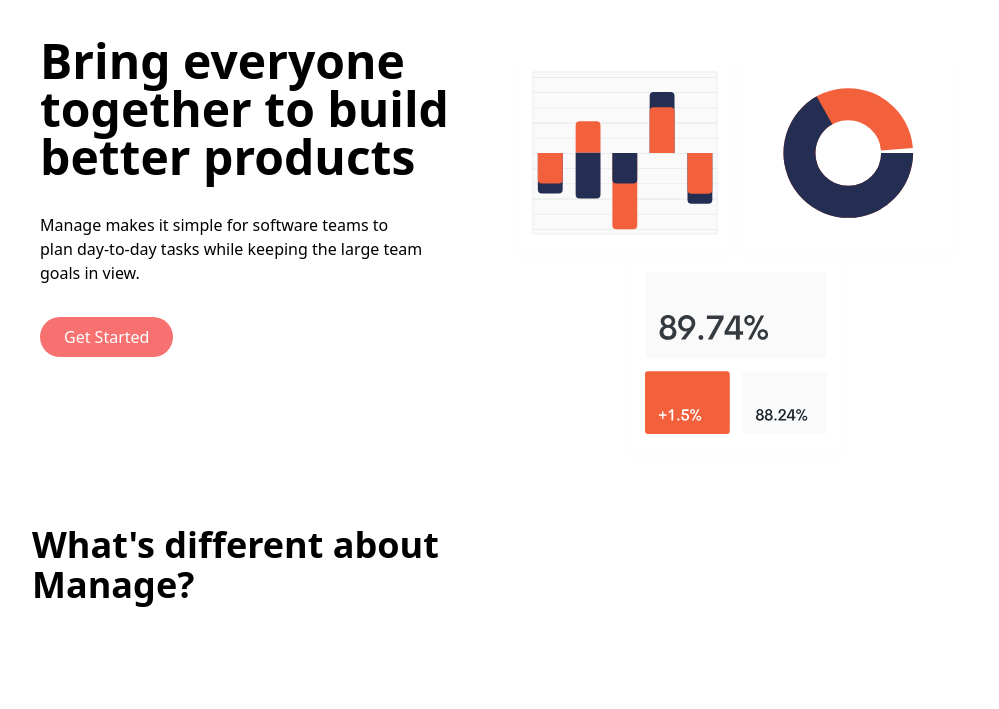
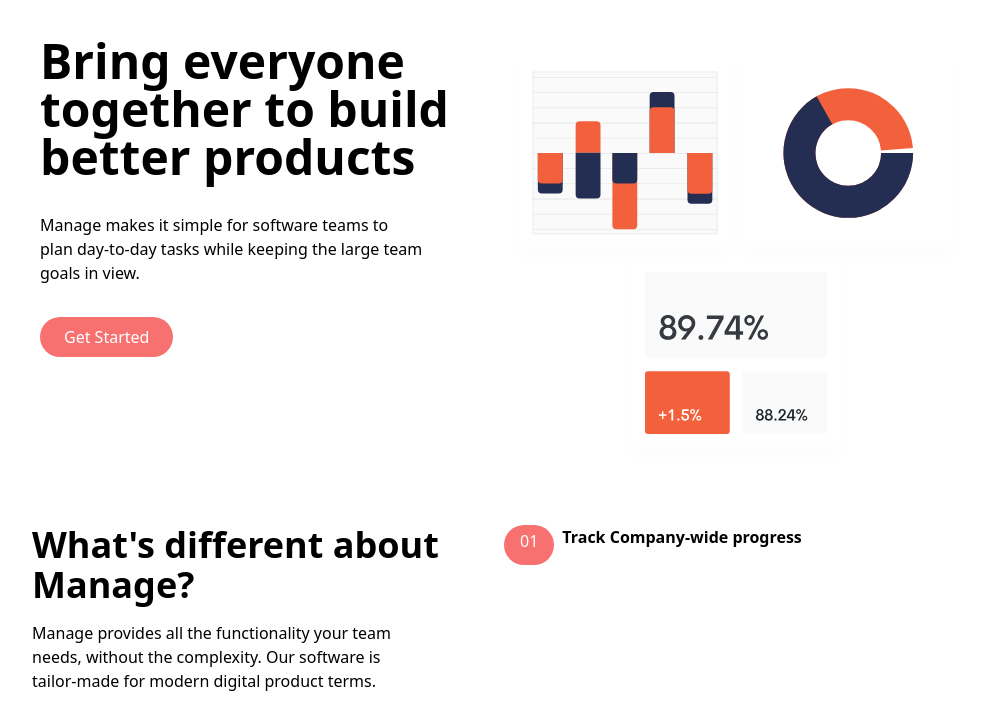
Before and after one commit to mofachhalhossain/Tailwind, a website: page index.html in a window 1280 px wide. Shown: the part 91-800 px from the top of the page, without its empty margins (136-1135 px from the left). Drawn offline with Linux system fonts and the light colour scheme.

Commit message:
small change

```diff
--- a/index.html
+++ b/index.html
@@ -51,12 +51,31 @@
     <section id="features">
         <div class="container flex flex-col px-4 mx-auto mt-10 space-y-12 md:space-y-0 md:flex-row">
             <!-- Left Item -->
-            <div class="flex flex-col space-y-12 md:w-1/2">
+            <div class="flex flex-col space-y-4 md:w-1/2">
                 <h2 class="max-w-md text-4xl font-bold text-center md:text-left">
                     What's different about Manage?
                 </h2>
+                <p class="max-w-sm text-center text-black-400 md:text-left">
+                    Manage provides all the functionality your team needs, without the complexity. Our software is tailor-made for modern digital product terms.
+                </p>
             </div>
             <!-- Right Item -->
+            <div class="flex flex-col space-y-8 md:w-1/2">
+                <!-- item 1 -->
+                <div class="flex flex-col space-y-3 md:space-y-0 md:space-x-6 md:flex-row">
+                    <!-- Heading -->
+                    <div class="rounded-l-full bg-red-200 md:bg-transparent">
+                        <div class="flex item-center space-x-2">
+                            <div class="px-4 py-2 text-white rounded-full md:py-1 bg-red-400">
+                                01
+                            </div>
+                            <h3 class="text-base font-bold md:mb-4">
+                                Track Company-wide progress
+                            </h3>
+                        </div>
+                    </div>
+                </div>
+            </div>
             <div></div>
         </div>
     </section>
```
Also changed, not shown: .github/workflows/jekyll-gh-pages.yml (deleted), css/main.css.
